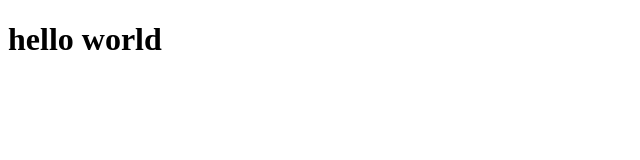
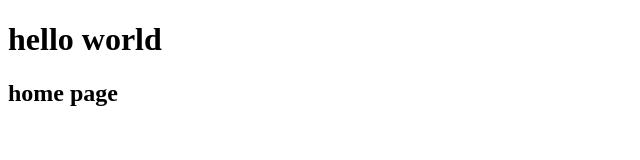
Before and after one commit to muyed-moktadir/group-project, a plain HTML site: page index.html in a window 1280 px wide. Shown: the whole page, without its empty margins (0-640 px from the left). Drawn offline with Linux system fonts and the light colour scheme.

Commit message:
hm page added

```diff
--- a/index.html
+++ b/index.html
@@ -8,5 +8,7 @@
 </head>
 <body>
     <h1>hello world</h1>
+    <!-- home page design -->
+    <h2>home page</h2>
 </body>
 </html>
```
